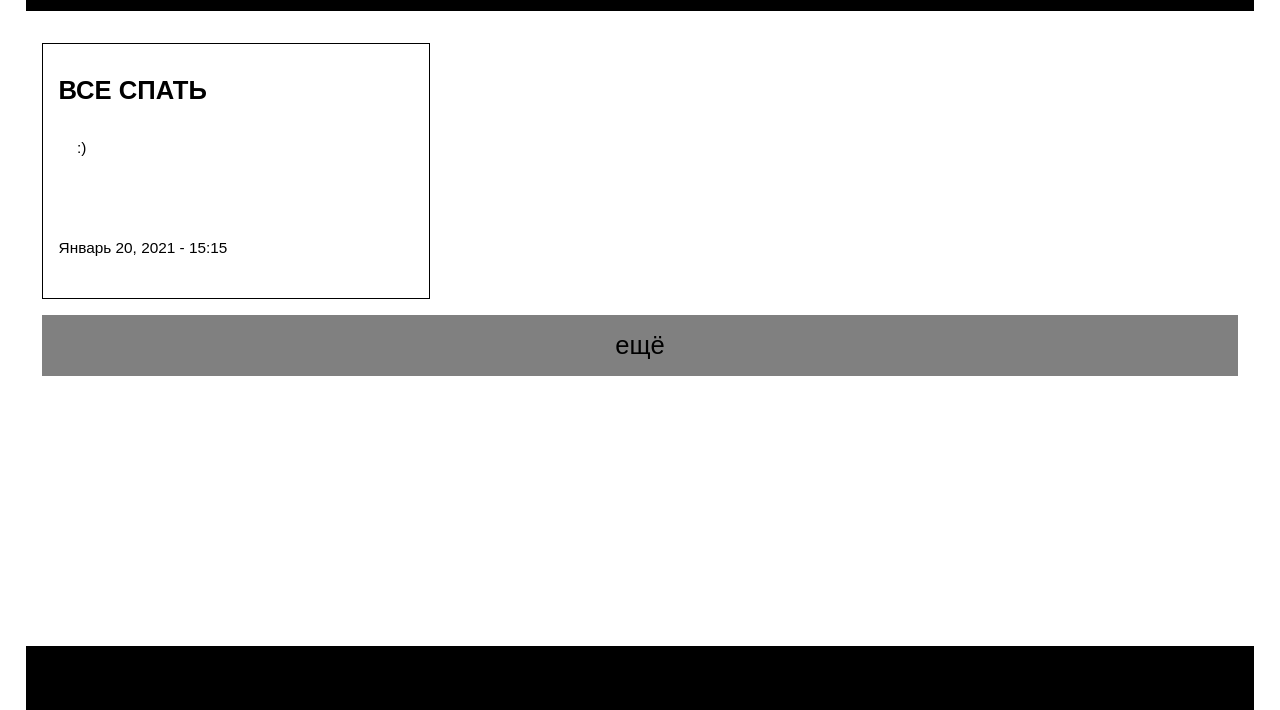
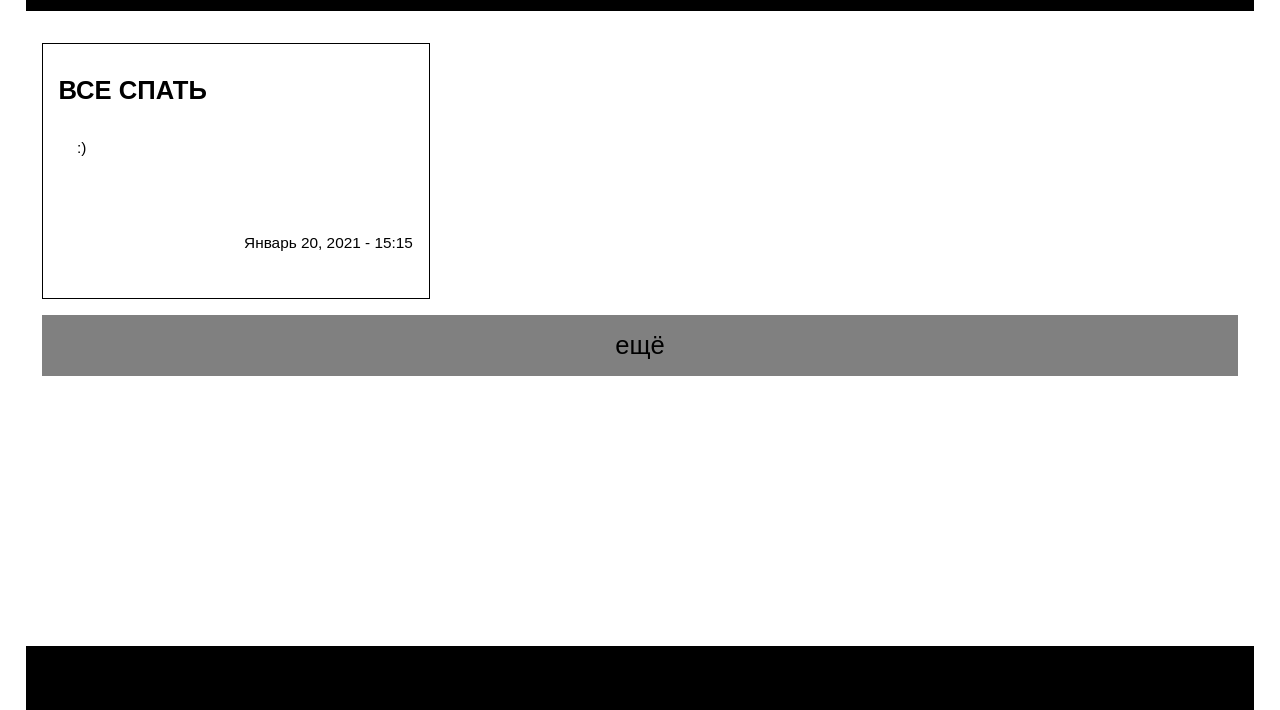
Before and after one commit to ElijahBitkov/whiteblog, a Gatsby site: page / in a window 1280 px wide. Shown: the part 90-800 px from the top of the page. Built offline with nearby package versions, Linux system fonts and the light colour scheme; Gatsby itself is replaced by a stand-in of ours.

Commit message:
10 commit

```diff
--- a/src/components/post-face.js
+++ b/src/components/post-face.js
@@ -22,7 +22,7 @@ const PostFace = ({title, date, slug, children, datetime}) => (
         <AnotherSection title = {title}  style = {{gridArea: "sect"}}>
             {children}
         </AnotherSection>
-        <Date__section datetime = {datetime}>{date}</Date__section>
+        <Date__section style = {{gridRow: "2/3", gridColumn: '1/4'}} datetime = {datetime}>{date}</Date__section>
         <Link className = "not-work0000 row-center" to = {slug}></Link>
     </Article>
 )
--- a/src/components/section/date.js
+++ b/src/components/section/date.js
@@ -4,6 +4,7 @@ import styled from "styled-components"
 const Date__section = styled.time `
     font-size: .6em;
     align-self: center;
+    text-align: end;
 `
 
 export default Date__section
--- a/src/pages/index.js
+++ b/src/pages/index.js
@@ -1,5 +1,4 @@
 import React, {useState} from "react"
-import AnotherSection from "../components/another-section"
 import Layout from "../components/layout"
 import PostFace from "../components/post-face"
 import {useStaticQuery, graphql} from "gatsby"
--- a/src/templates/blogTemplate.js
+++ b/src/templates/blogTemplate.js
@@ -1,7 +1,6 @@
 import React from "react"
 import { graphql } from "gatsby"
 import Layout from "../components/layout"
-import AnotherSection from "../components/another-section"
 import Date__section from "../components/section/date"
 import Title__section from "../components/section/title"
 import dateTranslate from "../components/date-translate"
```
